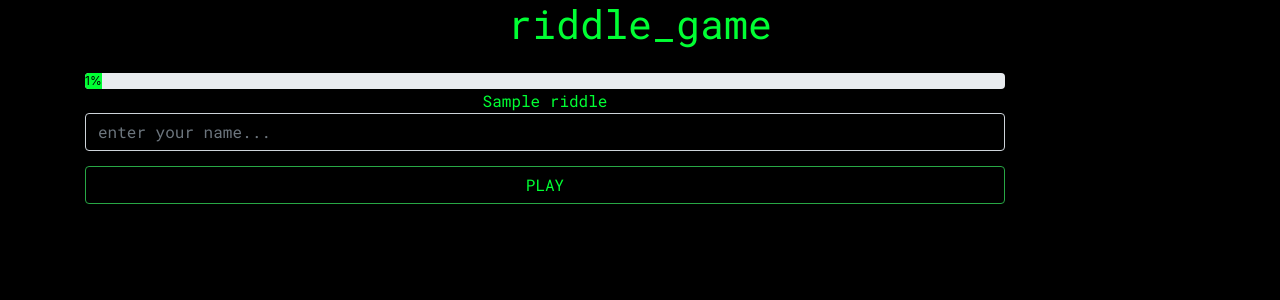
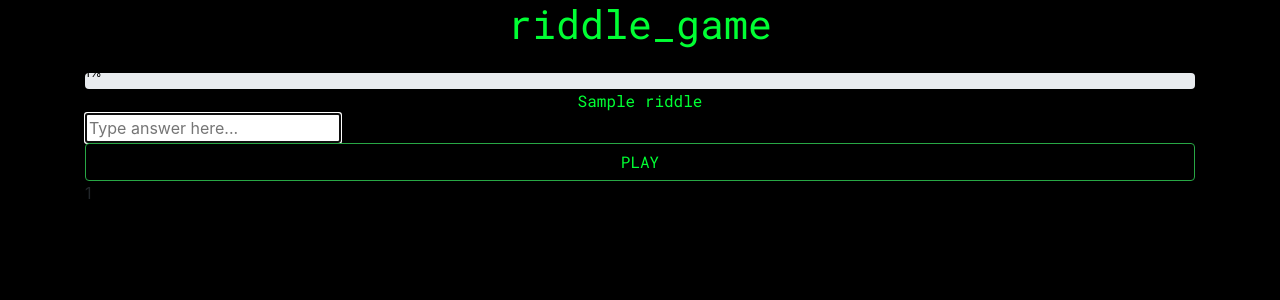
Before and after one commit to george5793/riddle-game, a Flask app: template templates/riddles_game.html in a window 1280 px wide. Shown: the top 300 px of the page. Run offline with Flask 2, Linux system fonts and the light colour scheme; the template is opened without the code that fills it: most values are stand-ins (such as "Sample title", 1, 10 or a date in 2020); some libraries are stand-ins or nearby versions.

Commit message:
Adjusted title

```diff
--- a/data/incorrect_answers.csv
+++ b/data/incorrect_answers.csv
@@ -7,3 +7,5 @@
 5,Izzy,beef
 11,Izzy,
 1,george,rere
+1,george,
+1,george,wdmkwdw
--- a/run.py
+++ b/run.py
@@ -64,14 +64,11 @@ def riddles(player_name):
 
     incorrect_answers = get_incorrect_answers()
 
-    game_percentage = riddle_number / 10
-
     return render_template("riddles_game.html",
                             riddles = riddles,
                             riddle_number = riddle_number,
                             column_names = ['Level', 'Name', 'Answer'],
-                            incorrect_answers = incorrect_answers,
-                            game_percentage = game_percentage)
+                            incorrect_answers = incorrect_answers)
 
 
 
--- a/static/css/style.css
+++ b/static/css/style.css
@@ -28,4 +28,5 @@ body {
 .progress-bar {
     background-color: #00ff33;
     color: black;
+    margin-bottom: 25px;
 }
--- a/templates/index.html
+++ b/templates/index.html
@@ -7,7 +7,7 @@
     </div>
 </div>
 <div class="row">
-    <div class="col-sm-10">
+    <div class="col-10">
         <form method="POST">
             <input type="text" class="form-control name-entry" name="player_name" id="player_name" placeholder="enter your name...">
             <button type="submit" class="col-md-12 btn btn-outline-success btn-block btn-custom">PLAY</button>
--- a/templates/riddles_game.html
+++ b/templates/riddles_game.html
@@ -52,35 +52,35 @@
 
 {% extends "base.html" %} {% block content %}
 <div class="row">
-    <div class="col-md-12">
+    <div class="col-12">
         <div class="title text-green text-center">
             <h1>riddle_game</h1>
         </div>
     </div>
 </div>
 <div class="row">
-    <div class="col-sm-10">
+    <div class="col-12">
         <div class="progress">
             <div class="progress-bar w-{{ game_percentage }}" role="progressbar" aria-valuenow="{{ game_percentage }}" aria-valuemin="0" aria-valuemax="100">{{ game_percentage }}%</div>
         </div>
     </div>
 </div>
 <div class="row">
-    <div class="col-sm-10">
+    <div class="col-12">
         <div class="riddle text-center">
             {{ riddles[riddle_number]["riddle"] }}
         </div>
     </div>
-    <div class="col-sm-2">
-        <svg-icon><src href="sprite.svg#si-glyph-circle-info" /></svg-icon>
-    </div>
 </div>
 <div class="row">
-    <div class="col-sm-10">
+    <div class="col-12">
         <form method="POST">
-            <input type="text" class="form-control name-entry" name="player_name" id="player_name" placeholder="enter your name...">
+            <input type="text" placeholder="Type answer here..." name="guess" id="guess" autocomplete="off" autofocus/>
+            <input type="hidden" name="riddle_number" id="riddle_number" value= {{riddle_number}} />
             <button type="submit" class="col-md-12 btn btn-outline-success btn-block btn-custom">PLAY</button>
         </form>
     </div>
 </div>
+
+{{ game_percentage }}
 {% endblock %}
```
